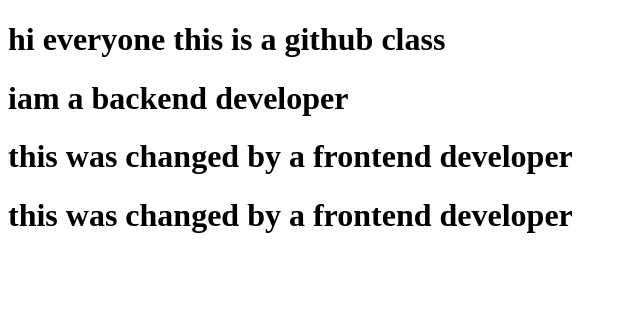
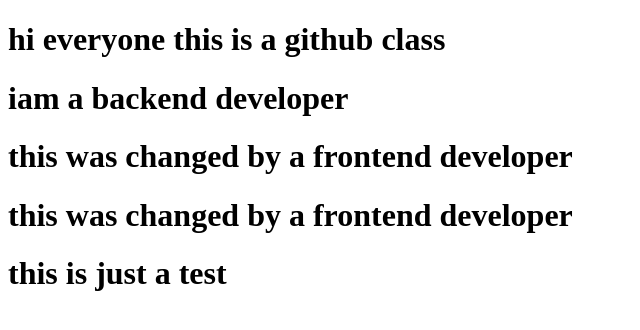
Before and after one commit to uthran/dummy, a plain HTML site: page index.html in a window 1280 px wide. Shown: the whole page, without its empty margins (0-640 px from the left). Drawn offline with Linux system fonts and the light colour scheme.

Commit message:
fix:this line is from stack

```diff
--- a/index.html
+++ b/index.html
@@ -10,5 +10,6 @@
     <h1>iam a backend developer</h1>
     <h1>this was changed by a frontend developer</h1>
      <h1>this was changed by a frontend developer</h1>
+     <h1>this is just a test</h1>
 </body>
 </html>
```
